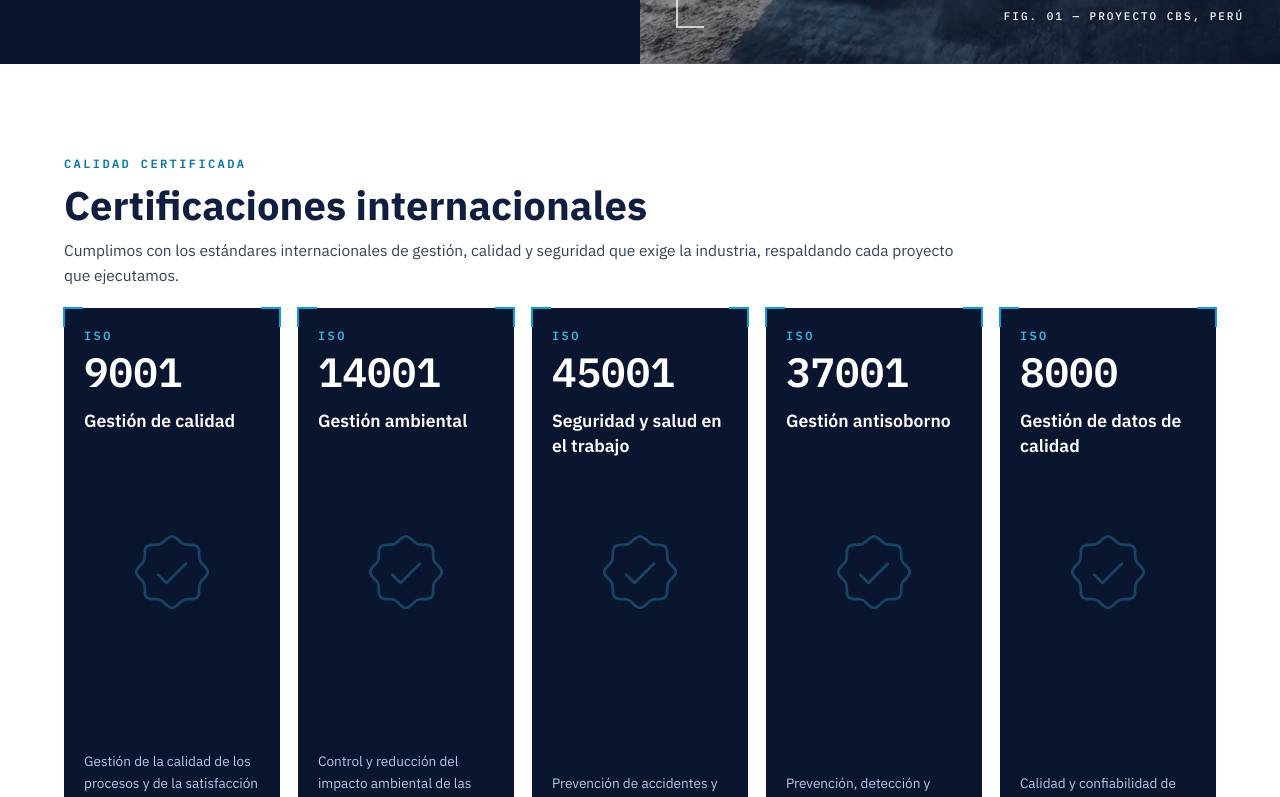
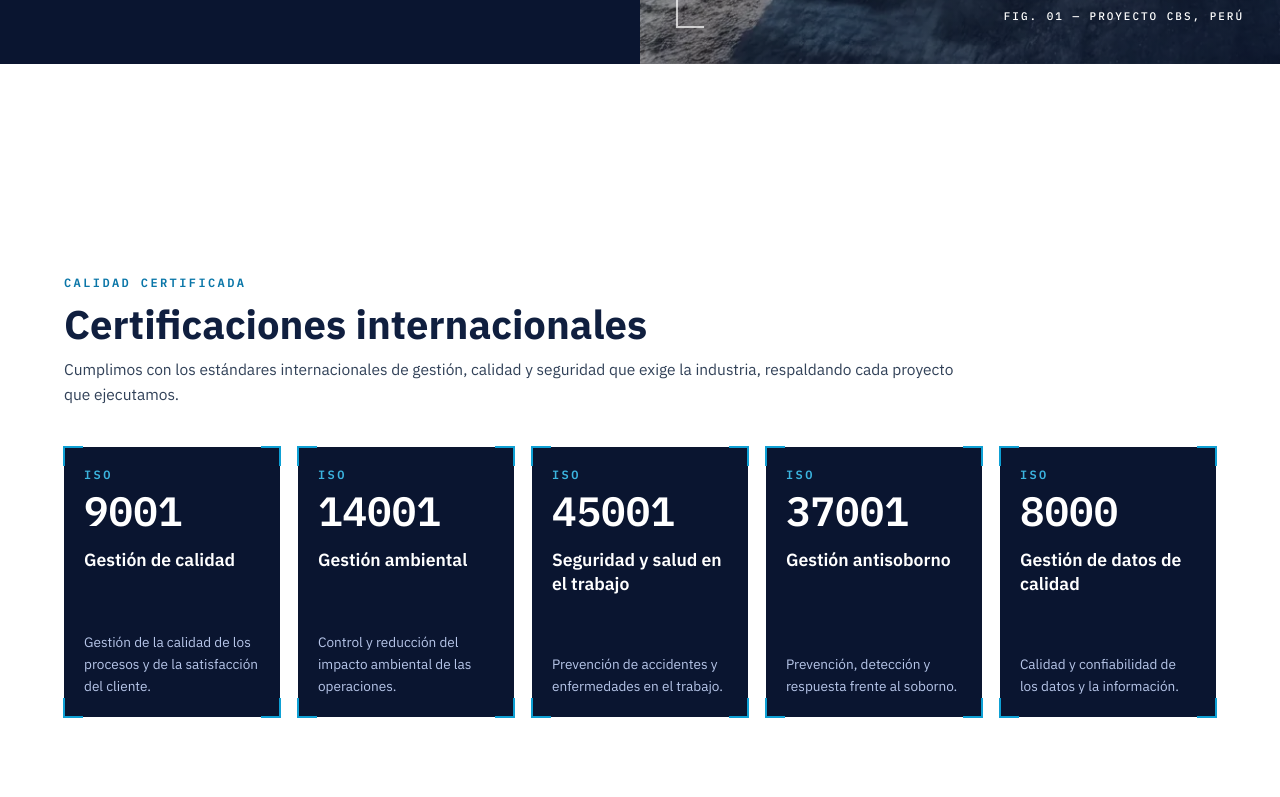
Before and after one commit to jhefferson-guerrero/cbs-web, a React (Vite) app: page / in a window 1280 px wide. Shown: the part 1740-2537 px from the top of the page. Built offline with nearby package versions, Linux system fonts and the light colour scheme; no server answers.

Commit message:
Certificaciones: se quita el icono de sello; tarjetas con proporcion fija (altura minima segun su ancho) y bloque centrado con espacio blanco arriba y abajo

```diff
--- a/src/components/sections/Certificaciones.tsx
+++ b/src/components/sections/Certificaciones.tsx
@@ -1,5 +1,4 @@
 import { motion, useReducedMotion } from 'motion/react'
-import { SealCheckIcon } from '@phosphor-icons/react'
 import { certifications } from '@/lib/certifications'
 import { cn } from '@/lib/utils'
 
@@ -13,7 +12,7 @@ export function Certificaciones() {
           recorrer la página con scroll. */}
       <div aria-hidden="true" className="hidden lg:block lg:h-[clamp(2rem,8vh,6rem)]" />
       <div id="certificaciones" className="lg:h-[calc(100svh-var(--nav-h))] lg:min-h-[540px]">
-        <div className="mx-auto w-full max-w-[1400px] px-6 py-16 lg:flex lg:h-full lg:flex-col lg:px-10 lg:py-[clamp(1rem,3.5vh,3rem)] xl:px-16 2xl:max-w-[1700px] 2xl:px-14">
+        <div className="mx-auto w-full max-w-[1400px] px-6 py-16 lg:flex lg:h-full lg:flex-col lg:justify-center lg:px-10 lg:py-[clamp(1rem,3.5vh,3rem)] xl:px-16 2xl:max-w-[1700px] 2xl:px-14">
           <motion.div
             initial={reduceMotion ? false : { opacity: 0, y: 28 }}
             whileInView={{ opacity: 1, y: 0 }}
@@ -33,9 +32,9 @@ export function Certificaciones() {
             </p>
           </motion.div>
 
-          {/* Cinco normas: en tablet 3 + 2 (sin celdas vacías) y en pantallas grandes una fila de cinco que
-              llena el alto de la sección. */}
-          <ul className="mt-12 grid grid-cols-1 gap-4 md:grid-cols-6 lg:mt-[clamp(0.75rem,2.5vh,2.5rem)] lg:min-h-0 lg:flex-1 lg:grid-cols-5 lg:grid-rows-[minmax(0,1fr)] lg:gap-[clamp(0.75rem,1.4vw,1.5rem)]">
+          {/* Cinco normas: en tablet 3 + 2 (sin celdas vacías) y en pantallas grandes una fila de cinco con
+              proporción fija, centrada en la sección. */}
+          <ul className="mt-12 grid grid-cols-1 gap-4 md:grid-cols-6 lg:mt-[clamp(1.5rem,5vh,3.5rem)] lg:grid-cols-5 lg:gap-[var(--cert-gap)] lg:[container-type:inline-size] [--cert-gap:clamp(0.75rem,1.4vw,1.5rem)]">
             {certifications.map((cert, i) => (
               <motion.li
                 key={cert.number}
@@ -44,9 +43,9 @@ export function Certificaciones() {
                 viewport={{ once: true, amount: 0.3 }}
                 transition={{ type: 'spring', stiffness: 70, damping: 18, delay: i * 0.08 }}
                 className={cn(
-                  'relative flex min-h-0 flex-col justify-between gap-10 bg-navy-950 p-6 lg:gap-4 lg:p-[clamp(1.25rem,2.4vh,2rem)]',
+                  'relative flex flex-col justify-between gap-10 bg-navy-950 p-6 lg:gap-4 lg:p-[clamp(1.25rem,2.4vh,2rem)]',
                   i < 3 ? 'md:col-span-2' : 'md:col-span-3',
-                  'lg:col-span-1',
+                  'lg:col-span-1 lg:min-h-[calc((100cqw-4*var(--cert-gap))/5*1.25)]',
                 )}
               >
                 <span aria-hidden="true" className="absolute -left-px -top-px h-5 w-5 border-l-2 border-t-2 border-cyan-500" />
@@ -64,14 +63,6 @@ export function Certificaciones() {
                   </h3>
                 </div>
 
-                {/* Marca de agua decorativa que ocupa el hueco central en pantallas grandes (en móvil y tablet las
-                    tarjetas son bajas y no hay hueco). Reemplazable por el sello oficial de cada norma. */}
-                <div aria-hidden="true" className="pointer-events-none absolute inset-x-0 top-1/2 hidden -translate-y-1/2 justify-center lg:flex">
-                  <span className="block h-[clamp(4rem,11vh,8rem)] w-[clamp(4rem,11vh,8rem)] text-cyan-400/30">
-                    <SealCheckIcon size="100%" weight="thin" />
-                  </span>
-                </div>
-
                 <p className="text-sm leading-relaxed text-navy-200 lg:text-[clamp(0.8125rem,1.7vh,1rem)]">{cert.description}</p>
               </motion.li>
             ))}
```
